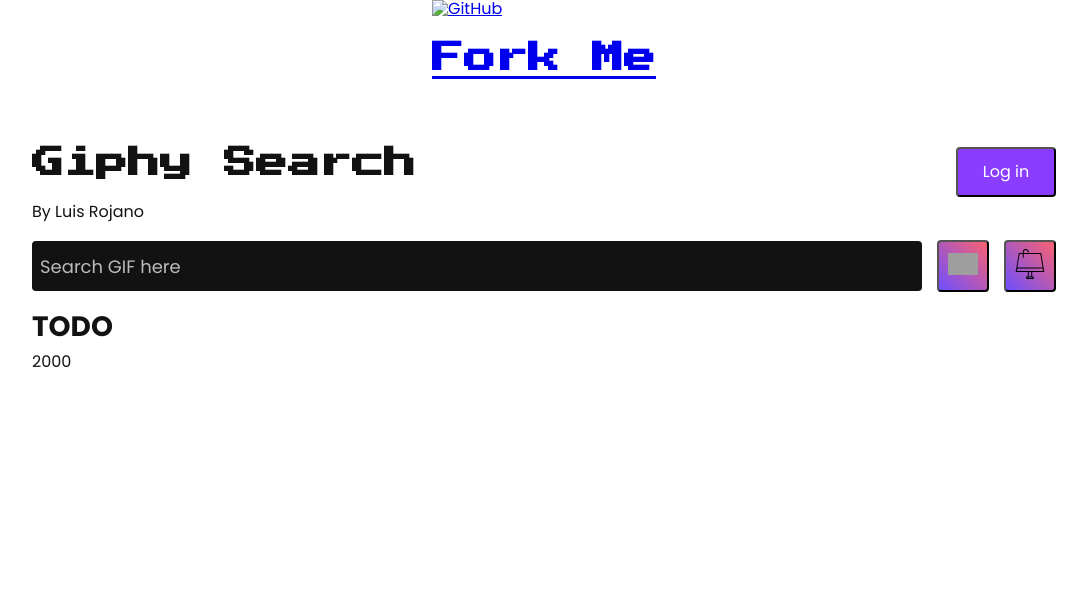
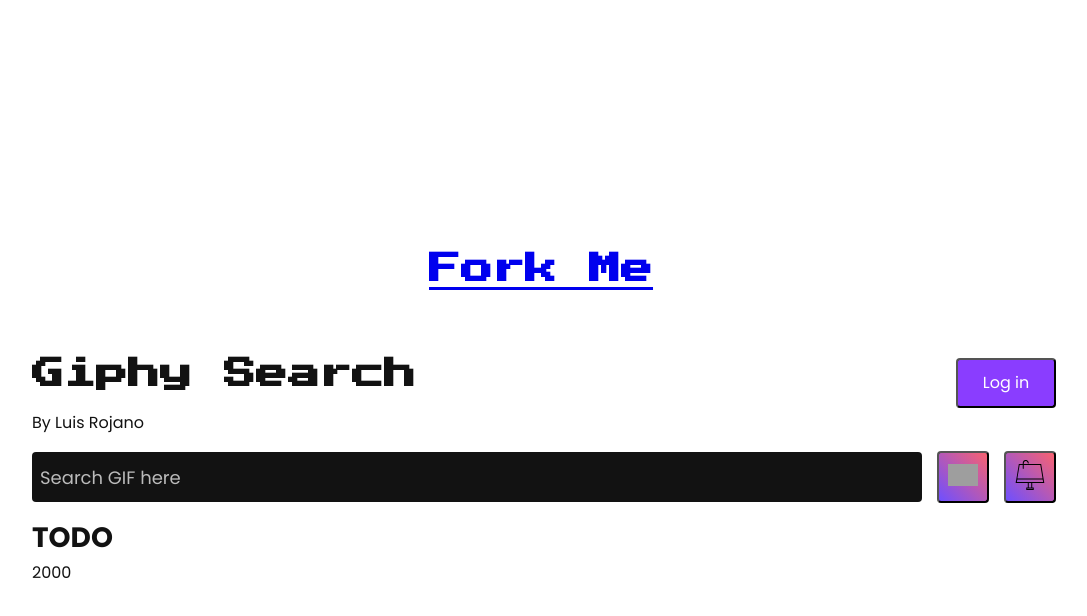
Before and after one commit to lcrojano/Giphy_Explorer, a plain HTML site: page index.html in a window 1280 px wide. Shown: the top 616 px of the page, without its empty margins (96-1183 px from the left). Drawn offline with Linux system fonts and the light colour scheme; the site is published under a folder, as on GitHub Pages, so addresses that start at the root find nothing; no server answers; grey boxes are pictures that could not be loaded.

Commit message:
Fixed github img link

```diff
--- a/index.html
+++ b/index.html
@@ -15,7 +15,7 @@
 <body class="flex-col align-items-center">
     <div id="github-link">
         <a href="https://github.com/lcrojano/Giphy_Explorer" target="_blank">
-            <img src="/assets/images/github-mark-white.png" alt="GitHub">
+            <img src="assets/images/github-mark-white.png" alt="GitHub">
             <h1>Fork Me</h1>
         </a>
     </div>
```
